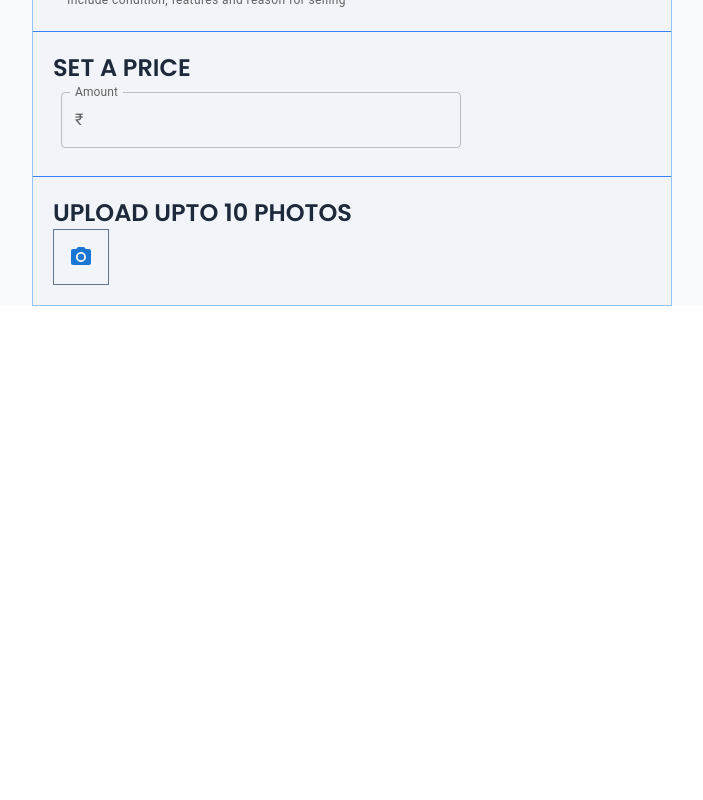
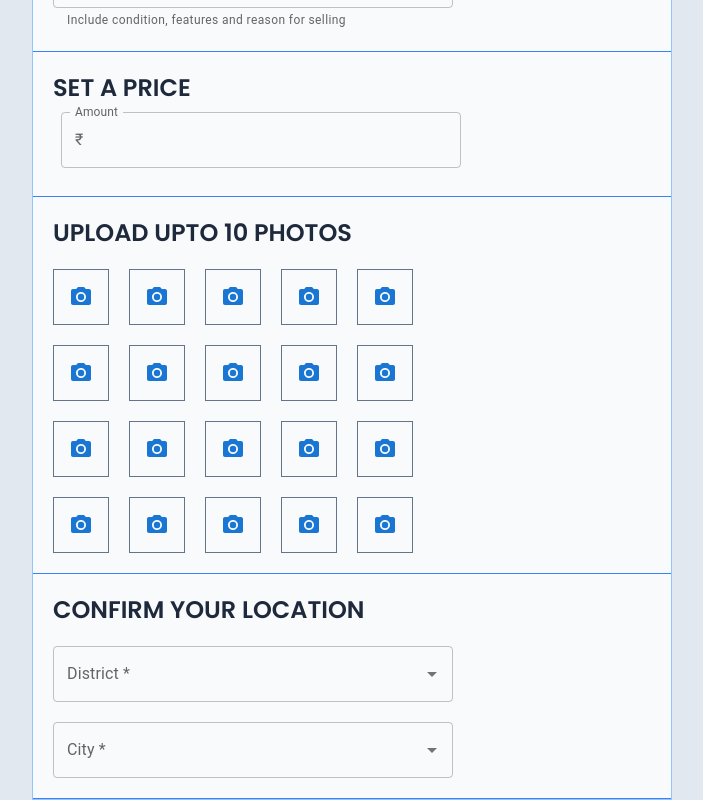
Before and after one commit to Jasil-kk/Preloved, a React (Vite) app: page /post/postform in a window 1280 px wide. Shown: the part 1094-1894 px from the top of the page, without its empty margins (288-991 px from the left). Before the commit the page ends 1400 px from the top, so only its background shows below. Built offline with nearby package versions, Linux system fonts and the light colour scheme.

Commit message:
location selector added

```diff
--- a/src/App.jsx
+++ b/src/App.jsx
@@ -1,8 +1,8 @@
 import { Routes, Route } from 'react-router-dom'
 import './App.css'
-import PostForm from './Components/PostForm'
 import Pages from './Pages/Pages'
 import Post from './Pages/Post'
+import PostForm from './Pages/PostForm'
 
 
 function App() {
--- /dev/null
+++ b/src/Components/styles-store/PhotoBox.jsx
@@ -0,0 +1,22 @@
+import React from "react";
+import IconButton from "@mui/material/IconButton";
+import PhotoCamera from "@mui/icons-material/PhotoCamera";
+
+const PhotoBox = () => {
+  return (
+    <div>
+      <div className="w-14 h-14 flex justify-center items-center border border-slate-500">
+        <IconButton
+          color="primary"
+          aria-label="upload picture"
+          component="label"
+        >
+          <input hidden accept="image/*" type="file" />
+          <PhotoCamera />
+        </IconButton>
+      </div>
+    </div>
+  );
+};
+
+export default PhotoBox;
--- a/src/Components/styles-store/PhotoUploader.jsx
+++ /dev/null
@@ -1,20 +0,0 @@
-import React from 'react'
-import IconButton from '@mui/material/IconButton';
-import PhotoCamera from '@mui/icons-material/PhotoCamera';
-
-const PhotoUploader = () => {
-  return (
-    <div className='p-5'>
-        <h2 className='text-2xl font-semibold text-slate-800'>UPLOAD UPTO 10 PHOTOS</h2>
-        <div className='w-14 h-14 flex justify-center items-center border border-slate-500'>
-        <IconButton color="primary" aria-label="upload picture" component="label">
-        <input hidden accept="image/*" type="file" />
-        <PhotoCamera />
-      </IconButton>
-      </div>
-
-    </div>
-  )
-}
-
-export default PhotoUploader
--- a/src/Components/styles-store/selector.jsx
+++ b/src/Components/styles-store/selector.jsx
@@ -1,22 +1,15 @@
 import React from "react";
 import { TextField, Autocomplete } from "@mui/material";
 
-const Selector = () => {
-  const Brands = [
-    { label: "Honda"},
-    { label: "maruti-suzuki"},
-    { label: "Hyundai"},
-    { label: "Tata"},
-  ];
-
+const Selector = (props) => {
   return (
-    <div>
+    <div className="mt-5">
       <Autocomplete
         disablePortal
         id="combo-box-demo"
-        options={Brands}
+        options={props.brands}
         sx={{ width: 400 }}
-        renderInput={(params) => <TextField {...params} label="Brand *" />}
+        renderInput={(params) => <TextField {...params} label={props.label} />}
       />
     </div>
   );
--- a/src/Pages/Post Ad/Details.jsx
+++ b/src/Pages/Post Ad/Details.jsx
@@ -9,9 +9,17 @@ import Transmission from '../../Components/styles-store/Transmission'
 import YearPicker from '../../Components/styles-store/YearPicker'
 
 const Details = () => {
+
+  const Brands = [
+    { label: "Honda"},
+    { label: "maruti-suzuki"},
+    { label: "Hyundai"},
+    { label: "Tata"},
+  ];
+
   return (
     <div className='p-5 border-b border-blue-500'>
-        <Selector/>
+        <Selector brands={Brands} label={"Brand *"}/>
         <YearPicker/>
         <FuelSelector/>
         <Transmission />
--- /dev/null
+++ b/src/Pages/Post Ad/LocationAdder.jsx
@@ -0,0 +1,54 @@
+import React from "react";
+import Selector from "../../Components/styles-store/selector";
+
+const LocationAdder = () => {
+  const Districts = [
+    { label: "Kozhikkode" },
+    { label: "Malappuram" },
+    { label: "Wayanad" },
+    { label: "kasarkode" },
+    { label: "Thiruvanathapuram" },
+    { label: "Kannur" },
+    { label: "Thrissur" },
+    { label: "Eranakulam" },
+    { label: "Alappuzha" },
+    { label: "Pathanmthitta" },
+    { label: "Idukki" },
+    { label: "Palakkad" },
+    { label: "Kottayam" },
+  ];
+  const City = [
+    { label: "Malappuram" },
+    { label: "Kozhikkode" },
+    { label: "Kakkodi" },
+    { label: "Kottakkal" },
+    { label: "Tirur" },
+    { label: "Tanur" },
+    { label: "Ponnani" },
+    { label: "Kondotty" },
+    { label: "Edappal" },
+    { label: "Chalakkudy" },
+    { label: "Kochi" },
+    { label: "Trivantrum" },
+    { label: "Mannarkad" },
+    { label: "Pandikkad" },
+    { label: "Melattur" },
+    { label: "Panakkad" },
+    { label: "Kunnummal" },
+    { label: "Kunnamkulam" },
+    { label: "Pookotur" },
+    { label: "Chelari" },
+];
+
+  return (
+    <div className="p-5 border-b border-blue-500">
+      <h2 className="text-2xl font-semibold text-slate-800 ">
+        CONFIRM YOUR LOCATION
+      </h2>
+      <Selector brands={Districts} label={"District *"} />
+      <Selector brands={City} label={"City *"} />
+    </div>
+  );
+};
+
+export default LocationAdder;
--- /dev/null
+++ b/src/Pages/Post Ad/PhotoUploader.jsx
@@ -0,0 +1,35 @@
+import React from 'react'
+import PhotoBox from '../../Components/styles-store/PhotoBox';
+
+const PhotoUploader = () => {
+  return (
+    <div className='p-5 border-b border-blue-500'>
+        <h2 className='text-2xl font-semibold text-slate-800 '>UPLOAD UPTO 10 PHOTOS</h2>
+        <div className='w-96 mt-5 flex flex-wrap gap-5'>
+        <PhotoBox />
+        <PhotoBox />
+        <PhotoBox />
+        <PhotoBox />
+        <PhotoBox />
+        <PhotoBox />
+        <PhotoBox />
+        <PhotoBox />
+        <PhotoBox />
+        <PhotoBox />
+        <PhotoBox />
+        <PhotoBox />
+        <PhotoBox />
+        <PhotoBox />
+        <PhotoBox />
+        <PhotoBox />
+        <PhotoBox />
+        <PhotoBox />
+        <PhotoBox />
+        <PhotoBox />
+        </div>
+
+    </div>
+  )
+}
+
+export default PhotoUploader
--- a/src/Components/PostForm.jsx
+++ b/src/Pages/PostForm.jsx
@@ -1,13 +1,14 @@
 import React from 'react'
-import Details from '../Pages/Post Ad/Details'
-import SetPrice from '../Pages/Post Ad/SetPrice'
-import PhotoUploader from './styles-store/PhotoUploader'
+import Details from './Post Ad/Details'
+import LocationAdder from './Post Ad/LocationAdder'
+import PhotoUploader from './Post Ad/PhotoUploader'
+import SetPrice from './Post Ad/SetPrice'
 
 const PostForm = () => {
   return (
-    <div className='w-full h-auto bg-slate-50 flex flex-col items-center font-poppins'>
+    <div className='w-full h-auto bg-slate-200 flex flex-col items-center font-poppins'>
         <h1 className='text-3xl font-bold mt-20'>POST YOUR AD</h1>
-        <div className='w-1/2 h-auto bg-slate-100 border border-blue-300'>
+        <div className='w-1/2 h-auto bg-slate-50 border border-blue-300'>
             <div className='border-b p-5 border-blue-500'>
             <h2 className='text-2xl font-semibold text-slate-800'>SELECTED CATEGORY</h2>
             <h6 className='text-lg text-slate-600 mt-2'>Cars/Car</h6>
@@ -17,6 +18,7 @@ const PostForm = () => {
                 <Details/>
                 <SetPrice/>
                 <PhotoUploader />
+                <LocationAdder />
             </div>
         </div>
     </div>
```
